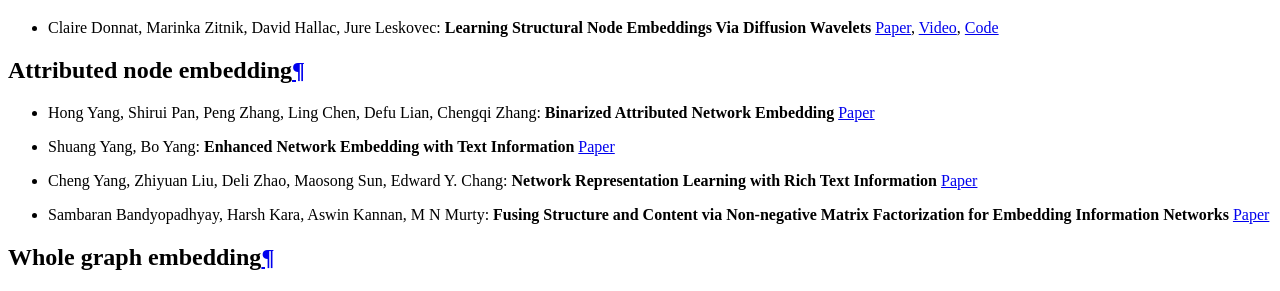
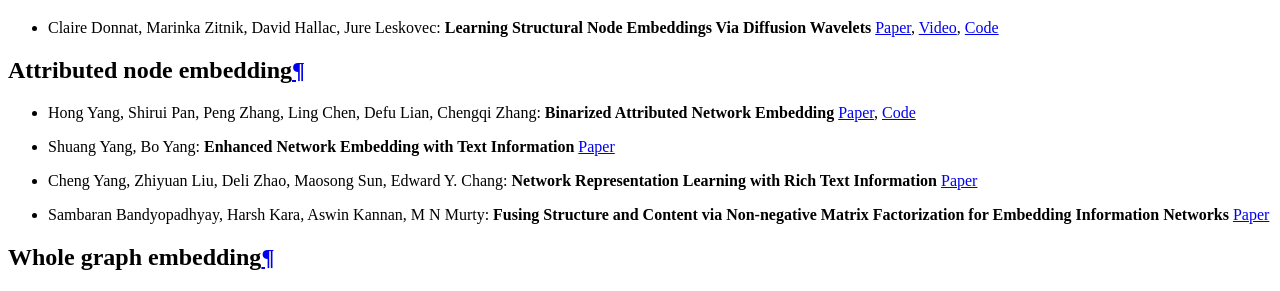
Before and after one commit to benedekrozemberczki/karateclub, a Sphinx documentation site: the page built from docs/source/notes/resources.rst, in a window 1280 px wide. Shown: the part 1750-2041 px from the top of the page. Built offline with Sphinx 7.4.7 and the Read the Docs theme 2.0.0, drawn with Linux system fonts in a browser that asks for light colours; pages that are not in the unit, such as notebooks, are missing from menus.

Commit message:
Resource enriching by adding code references.

```diff
--- a/docs/source/notes/resources.rst
+++ b/docs/source/notes/resources.rst
@@ -47,7 +47,7 @@ Structural node embedding
 Attributed node embedding
 --------------------
 
-* Hong Yang, Shirui Pan, Peng Zhang, Ling Chen, Defu Lian, Chengqi Zhang: **Binarized Attributed Network Embedding** `Paper <https://ieeexplore.ieee.org/document/8626170>`_
+* Hong Yang, Shirui Pan, Peng Zhang, Ling Chen, Defu Lian, Chengqi Zhang: **Binarized Attributed Network Embedding** `Paper <https://ieeexplore.ieee.org/document/8626170>`_, `Code <https://github.com/benedekrozemberczki/BANE>`_
 
 * Shuang Yang, Bo Yang: **Enhanced Network Embedding with Text Information** `Paper <https://ieeexplore.ieee.org/document/8545577>`_
 
```
